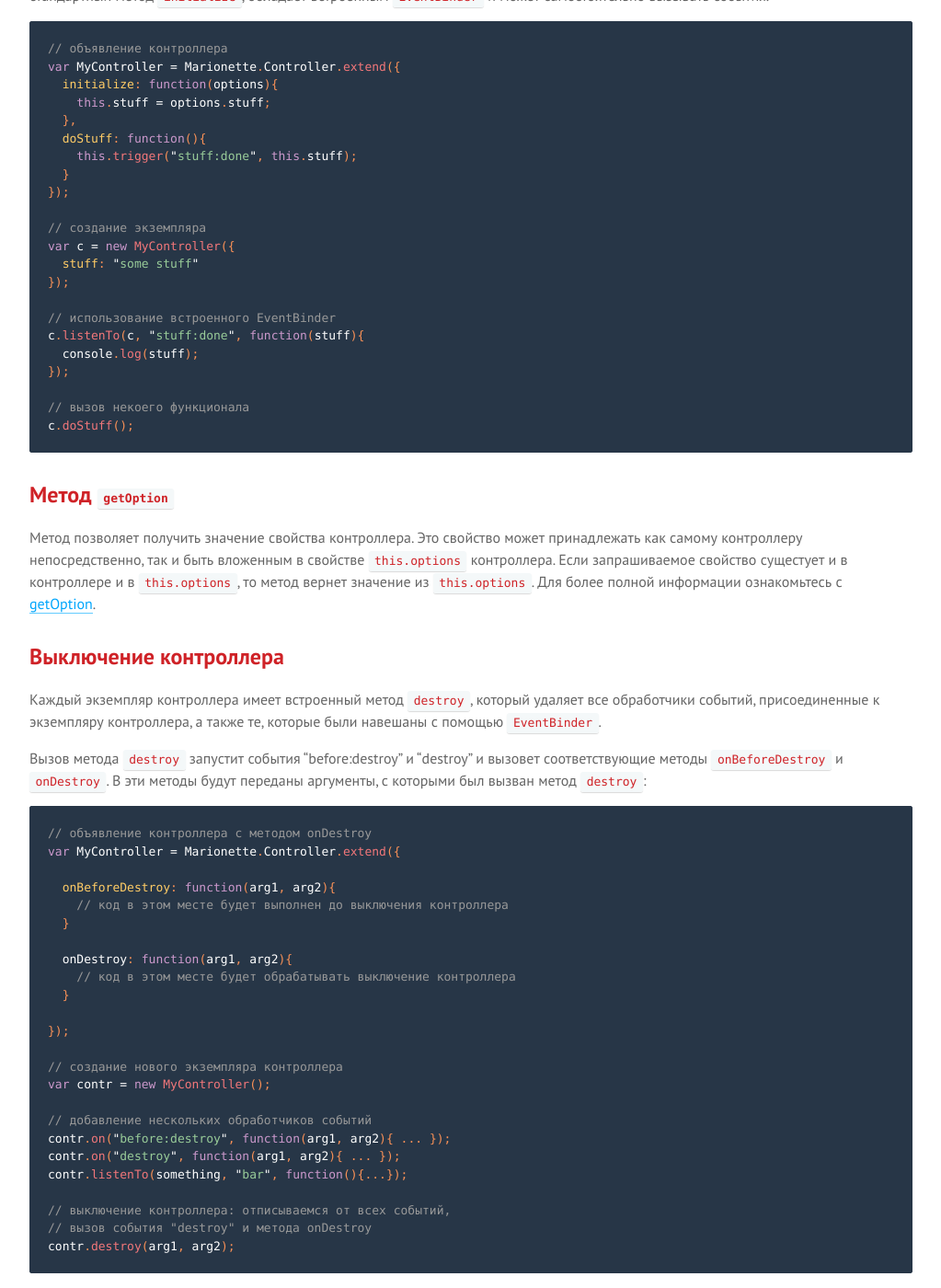
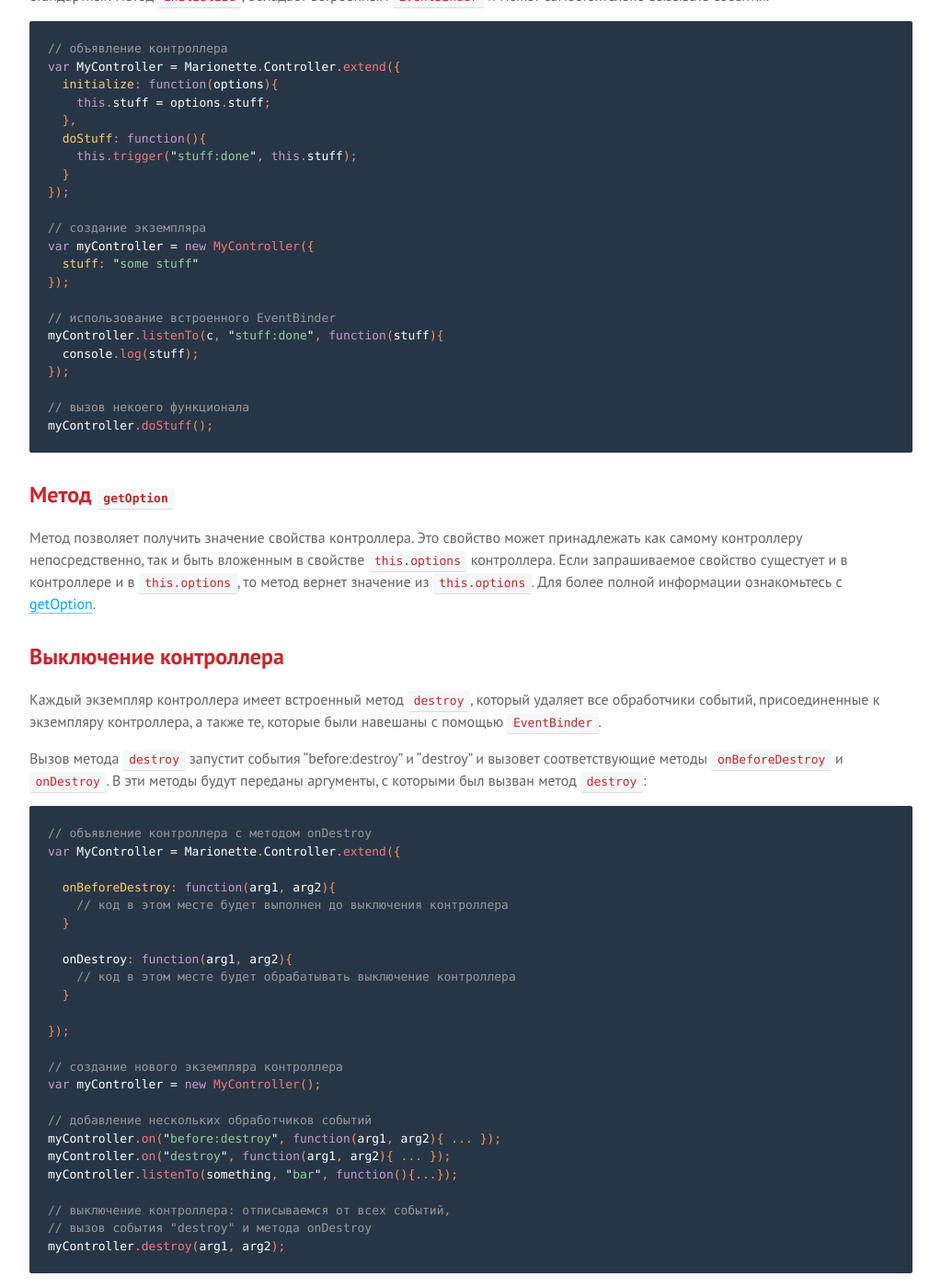
Before and after one commit to sadcitizen/marionettejs.ru, a Jekyll site: the page built from _posts/2014-04-01-controller.md, in a window 1280 px wide and 1400 px high, scrolled down 870 px. Shown: the whole window at 92% size, without its empty margins (128-1151 px from the left). Built offline with Jekyll 4.4.1, drawn with Linux system fonts in a browser that asks for light colours; some web fonts are replaced; Markdown is read by kramdown in place of the engine named in the settings.

Commit message:
update ru/Controller

````diff
--- a/_includes/translation/ru/marionette.controller.md
+++ b/_includes/translation/ru/marionette.controller.md
@@ -30,17 +30,17 @@
 });
 
 // создание экземпляра
-var c = new MyController({
+var myController = new MyController({
   stuff: "some stuff"
 });
 
 // использование встроенного EventBinder
-c.listenTo(c, "stuff:done", function(stuff){
+myController.listenTo(c, "stuff:done", function(stuff){
   console.log(stuff);
 });
 
 // вызов некоего функционала
-c.doStuff();
+myController.doStuff();
 ```
 
 ## <a name="get-option"></a> Метод `getOption`
@@ -74,16 +74,16 @@
 });
 
 // создание нового экземпляра контроллера
-var contr = new MyController();
+var myController = new MyController();
 
 // добавление нескольких обработчиков событий
-contr.on("before:destroy", function(arg1, arg2){ ... });
-contr.on("destroy", function(arg1, arg2){ ... });
-contr.listenTo(something, "bar", function(){...});
+myController.on("before:destroy", function(arg1, arg2){ ... });
+myController.on("destroy", function(arg1, arg2){ ... });
+myController.listenTo(something, "bar", function(){...});
 
 // выключение контроллера: отписываемся от всех событий,
 // вызов события "destroy" и метода onDestroy
-contr.destroy(arg1, arg2);
+myController.destroy(arg1, arg2);
 ```
 
 ## <a name="on-the-name-controller"></a> Термин 'Controller'
````
